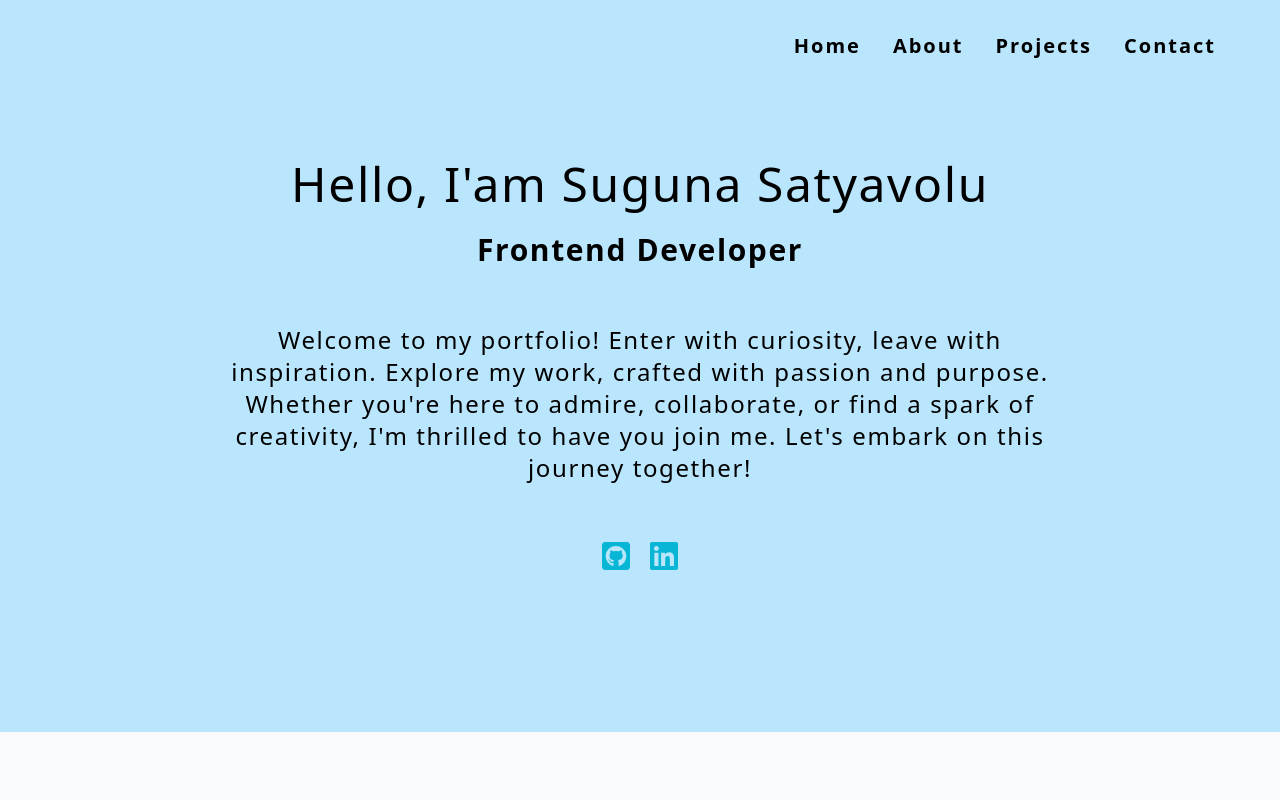
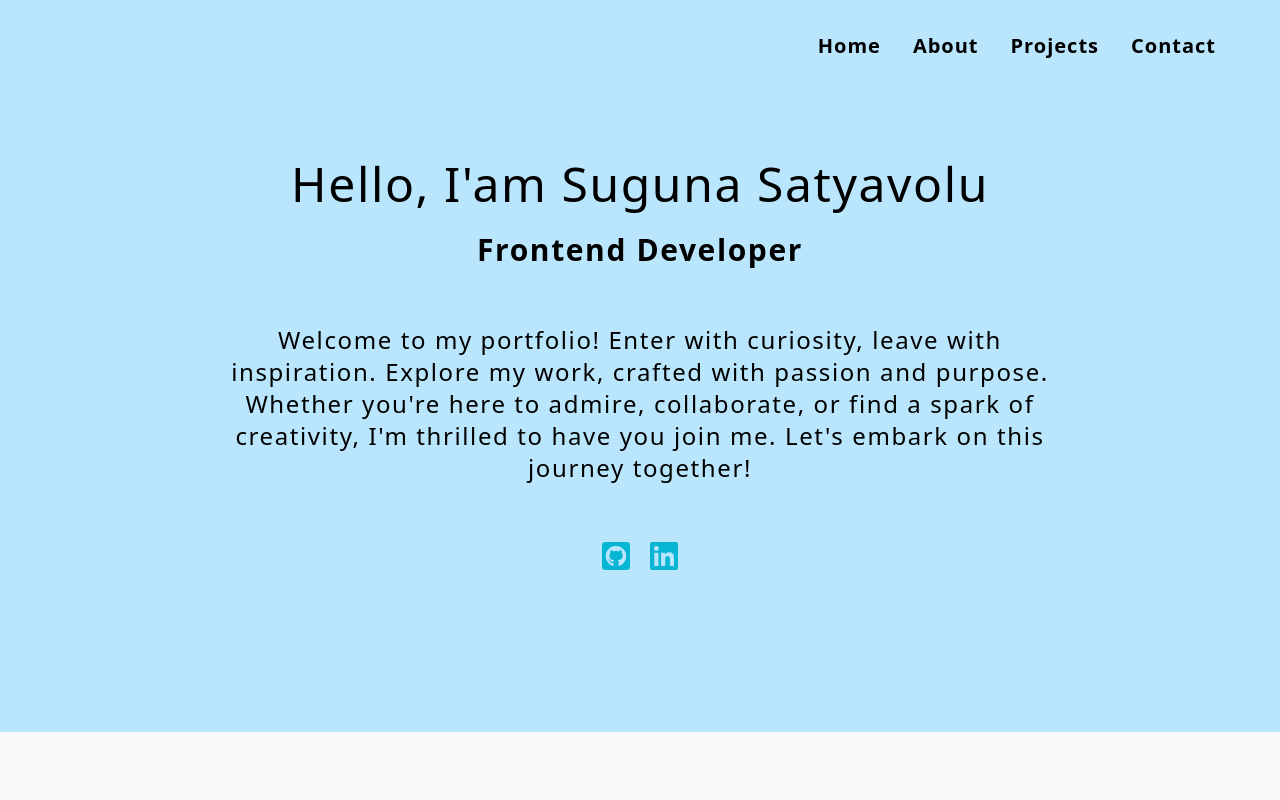
Before and after one commit to suguna-s/suguna_portfolio, a React (Vite) app: page / in a window 1280 px wide. Shown: the top 800 px of the page. Built offline with nearby package versions, Linux system fonts and the light colour scheme.

Commit message:
Hero updated

```diff
--- a/src/components/Hero.jsx
+++ b/src/components/Hero.jsx
@@ -5,7 +5,7 @@ import { MdEmail } from 'react-icons/md';
 const Hero = () => {
   return (
     <div className="bg-sky-200 py-40 px-16" id="home">
-      <div className=" text-center flex flex-col gap-y-6 tracking-widest">
+      <div className=" text-center flex flex-col  justify-center gap-y-6 tracking-widest">
         <p>
           <span className="text-5xl font-medium">Hello, </span>
           <span className="text-5xl font-medium">I'am Suguna Satyavolu</span>
--- a/src/components/Navbar.jsx
+++ b/src/components/Navbar.jsx
@@ -9,7 +9,7 @@ const Navbar = () => {
             <a
               href={link.href}
               key={link.id}
-              className="capitalize tracking-widest text-xl hover:underline decoration-solid duration-300"
+              className="capitalize tracking-wider text-xl hover:underline decoration-solid duration-300"
             >
               {link.text}
             </a>
```
